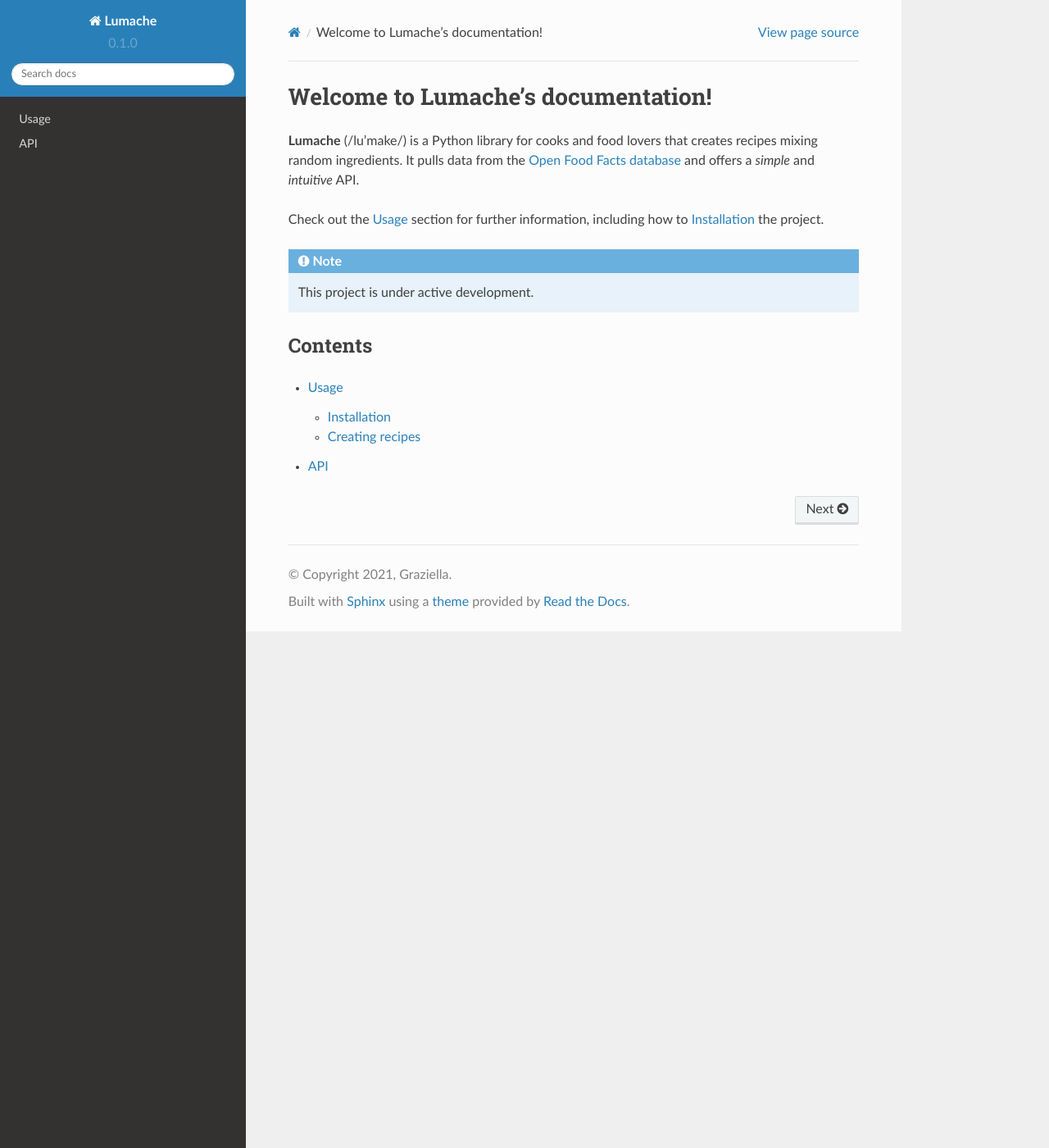
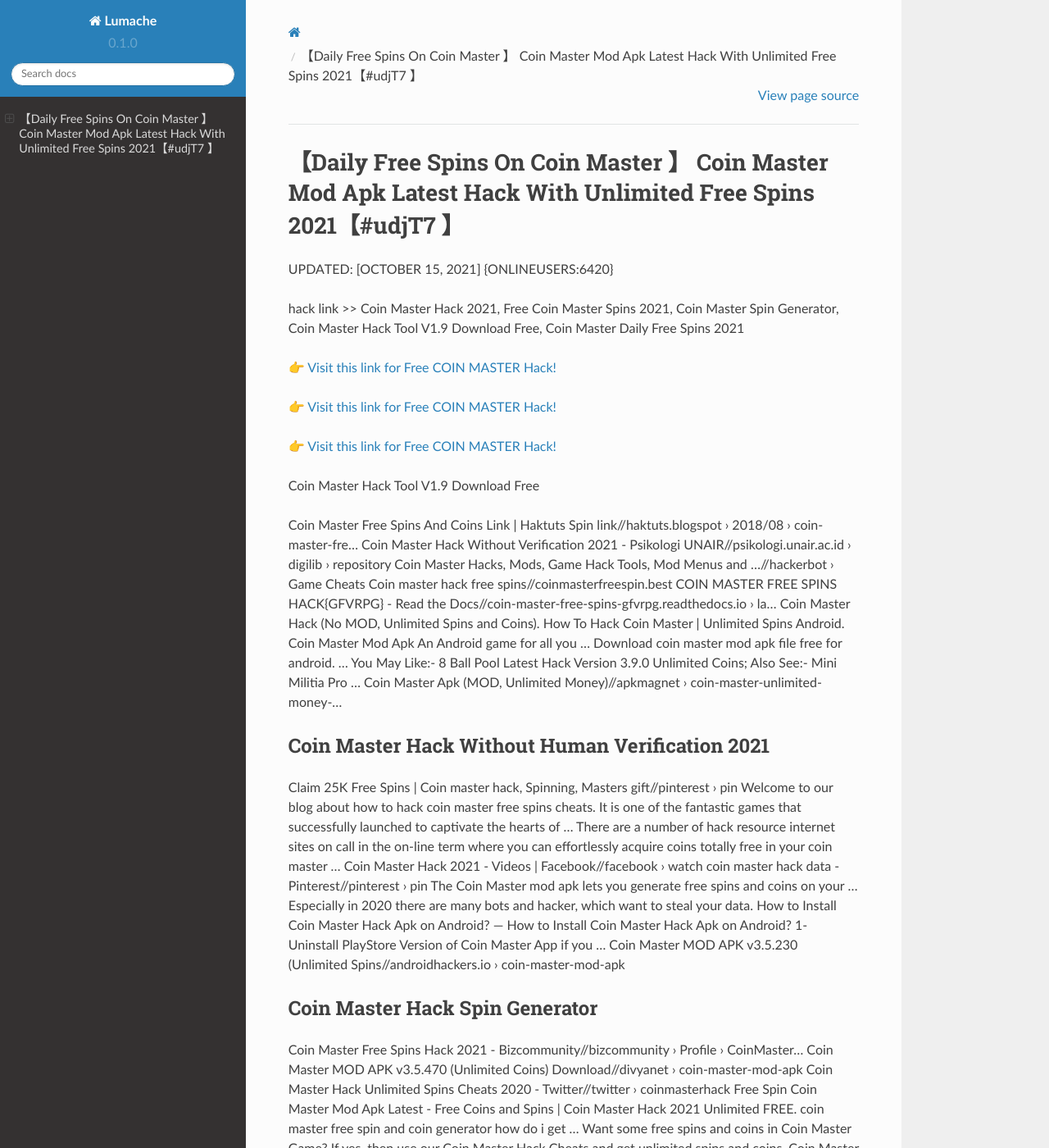
Before and after one commit to Rodolfofia/coin37master, a Sphinx documentation site: the page built from docs/source/index.rst, in a window 1280 px wide and 1400 px high. Shown: the whole window at 82% size. Built offline with Sphinx 7.4.7 and the Read the Docs theme 2.0.0, drawn with Linux system fonts in a browser that asks for light colours; some of the changed text lies outside the part shown.

Commit message:
Update index.rst

```diff
--- a/docs/source/index.rst
+++ b/docs/source/index.rst
@@ -1,22 +1,62 @@
-Welcome to Lumache's documentation!
-===================================
+【Daily Free Spins On Coin Master 】 Coin Master Mod Apk Latest Hack With Unlimited Free Spins 2021【#udjT7 】
+==============================================================================
+UPDATED: [OCTOBER 15, 2021] {ONLINEUSERS:6420}
 
-**Lumache** (/lu'make/) is a Python library for cooks and food lovers
-that creates recipes mixing random ingredients.
-It pulls data from the `Open Food Facts database <https://world.openfoodfacts.org/>`_
-and offers a *simple* and *intuitive* API.
+hack link >> Coin Master Hack 2021, Free Coin Master Spins 2021, Coin Master Spin Generator, Coin Master Hack Tool V1.9 Download Free, Coin Master Daily Free Spins 2021
 
-Check out the :doc:`usage` section for further information, including
-how to :ref:`installation` the project.
+`👉 Visit this link for Free COIN MASTER Hack! <https://redirekt.in/coinmaster>`_
 
-.. note::
+`👉 Visit this link for Free COIN MASTER Hack! <https://redirekt.in/coinmaster>`_
 
-   This project is under active development.
+`👉 Visit this link for Free COIN MASTER Hack! <https://redirekt.in/coinmaster>`_
 
-Contents
---------
+Coin Master Hack Tool V1.9 Download Free
 
-.. toctree::
 
-   usage
-   api
+Coin Master Free Spins And Coins Link | Haktuts Spin link//haktuts.blogspot › 2018/08 › coin-master-fre...
+Coin Master Hack Without Verification 2021 - Psikologi UNAIR//psikologi.unair.ac.id › digilib › repository
+Coin Master Hacks, Mods, Game Hack Tools, Mod Menus and ...//hackerbot › Game Cheats
+Coin master hack free spins//coinmasterfreespin.best
+COIN MASTER FREE SPINS HACK{GFVRPG} - Read the Docs//coin-master-free-spins-gfvrpg.readthedocs.io › la...
+Coin Master Hack (No MOD, Unlimited Spins and Coins). How To Hack Coin Master | Unlimited Spins Android. Coin Master Mod Apk An Android game for all you ...
+Download coin master mod apk file free for android. ... You May Like:- 8 Ball Pool Latest Hack Version 3.9.0 Unlimited Coins; Also See:- Mini Militia Pro ...
+Coin Master Apk (MOD, Unlimited Money)//apkmagnet › coin-master-unlimited-money-...
+
+********************************
+Coin Master Hack Without Human Verification 2021
+********************************
+
+Claim 25K Free Spins | Coin master hack, Spinning, Masters gift//pinterest › pin
+Welcome to our blog about how to hack coin master free spins cheats. It is one of the fantastic games that successfully launched to captivate the hearts of ...
+There are a number of hack resource internet sites on call in the on-line term where you can effortlessly acquire coins totally free in your coin master ...
+Coin Master Hack 2021 - Videos | Facebook//facebook › watch
+coin master hack data - Pinterest//pinterest › pin
+The Coin Master mod apk lets you generate free spins and coins on your ... Especially in 2020 there are many bots and hacker, which want to steal your data.
+How to Install Coin Master Hack Apk on Android? — How to Install Coin Master Hack Apk on Android? 1- Uninstall PlayStore Version of Coin Master App if you ...
+Coin Master MOD APK v3.5.230 (Unlimited Spins//androidhackers.io › coin-master-mod-apk
+
+***********************************
+Coin Master Hack Spin Generator
+***********************************
+
+Coin Master Free Spins Hack 2021 - Bizcommunity//bizcommunity › Profile › CoinMaster...
+Coin Master MOD APK v3.5.470 (Unlimited Coins) Download//divyanet › coin-master-mod-apk
+Coin Master Hack Unlimited Spins Cheats 2020 - Twitter//twitter › coinmasterhack
+Free Spin Coin Master Mod Apk Latest - Free Coins and Spins | Coin Master Hack 2021 Unlimited FREE. coin master free spin and coin generator how do i get ...
+Want some free spins and coins in Coin Master Game? If yes, then use our Coin Master Hack Cheats and get unlimited spins and coins.
+Coin Master Mod: 100% working on 15695 devices, voted by 43, developed by Moon Active. mod speed8× and coin unlimited free spin new version 3.5.163 ...
+Add Unlimited Coins and Spins -No Root- Android & IOS! Coin Master Hack - Free Coins and Spins The easiest and fastest method on how to cheat and hack Coin ...
+Coin Master MOD APK is the best game to make your viking home and ... In the last post, I have shared Some Free & Hack Version of some ...
+
+
+Tak1z:
+How To Get Free Spins On Coin Master 2021
+Coin Master Spins Hack
+Free Daily Spins Coin Master
+Coin Master Free Spins Daily Link
+Coin Master Daily Free Spins Link
+Coin Master Daily Free Spins
+Coin Master Card Collection Hack
+Free Spins For Coin Master
+Daily Coin Master Free Spins
+Coin Master Free Spins
```
